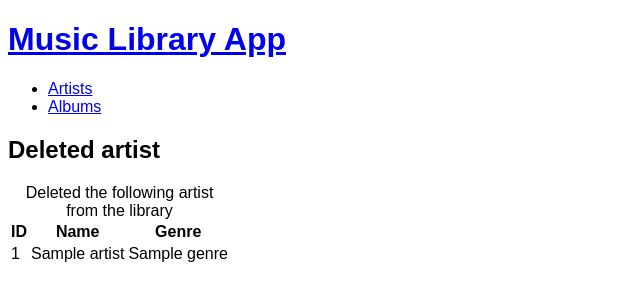
After one commit to jclwilson/makers_unit_4_web_applications_music_library, a Flask app: template templates/delete_artist.html in a window 1280 px wide. The commit adds this page. Shown: the top 301 px of the page, without its empty margins (0-640 px from the left). Run offline with Flask 3, Linux system fonts and the light colour scheme; the template is opened without the code that fills it: most values are stand-ins (such as "Sample title", 1, 10 or a date in 2020).

Commit message:
Adds delete artist feature

```diff
--- a/app.py
+++ b/app.py
@@ -121,6 +121,14 @@ def add_new_artist() -> str:
     print("invalid")
     return render_template("add_artist.html", errors=artist.generate_errors()), 400
 
+@app.route("/artists/delete/<int:id>", methods=["POST"])
+def delete_artist(id):
+    """Delete artist of given ID"""
+    connection = get_flask_database_connection(app)
+    artist_repository = ArtistRepository(connection)
+    artist = artist_repository.delete(id)
+    return render_template("delete_artist.html", artist=artist), 202
+
 
 """
 Start app
--- a/lib/artist_repository.py
+++ b/lib/artist_repository.py
@@ -57,5 +57,5 @@ class ArtistRepository:
         return artist
 
     def delete(self, artist_id) -> None:
-        self._connection.execute("DELETE FROM artists WHERE id = %s", [artist_id])
-        return
+        rows = self._connection.execute("DELETE FROM artists WHERE id = %s RETURNING *;", [artist_id])
+        return rows[0]
--- a/templates/artist.html
+++ b/templates/artist.html
@@ -5,6 +5,10 @@
     <li id="artist_name">Name: {{ artist.name }}</li>
     <li id="artist_genre">Genre: {{ artist.genre }}</li>
 </ul>
+<h3>Options</h3>
+<form id="artist-options" method="POST" action="/artists/delete/{{ artist.id }}">
+    <button type="submit" id="delete-artist-button" value="" class="delete-button" name="delete-artist">Delete artist</button>
+</form>
 <h2>Albums</h2>
 <ul>
     {% for album in albums %}
--- /dev/null
+++ b/templates/delete_artist.html
@@ -0,0 +1,31 @@
+{% extends 'layout.html' %}
+{% block content %}
+<h2 id="artist_id">Deleted artist</h2>
+{% if errors %}
+<aside id="errors">
+    <p>Whoops, there were some errors!</p>
+    <ol>
+    {% for error in errors %}
+        <li>{{ error }}</li>
+    {% endfor %}
+    </ol>
+</aside>
+{% endif %}
+<table>
+    <caption>Deleted the following artist from the library</caption>
+    <thead>
+        <tr>
+            <th>ID</th>
+            <th>Name</th>
+            <th>Genre</th>
+        </tr>
+    </thead>
+    <tbody>
+        <tr>
+            <td>{{ artist.id }}</td>
+            <td>{{ artist.name }}</td>
+            <td>{{ artist.genre }}</td>
+        </tr>
+    </tbody>
+</table>
+{% endblock %}
```
